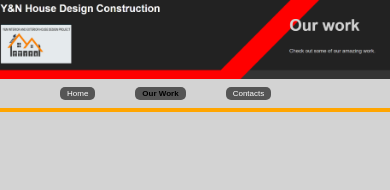
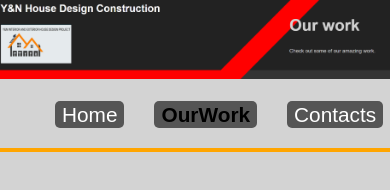
Before and after one commit to Tebogo220/Y-NHouseDesign, a plain HTML site: page gallery.html in a window 390 px wide. Drawn offline with Linux system fonts and the light colour scheme.

Commit message:
Update gallery.html

```diff
--- a/gallery.html
+++ b/gallery.html
@@ -37,7 +37,7 @@
 
 			#nav-bar li{
 				list-style: none;
-				margin: 0 20px;
+				margin: 0 15px;
 
 			}
 
@@ -59,21 +59,12 @@
 			margin-top: 10px;
 			}
 
-			@media only screen and (max-width: 685px){
-				body{
-				font-size: 0.7em;
-				}
+			@media only screen and (max-width: 425px){
+			    #nav-bar{
+			        font-size:1.3em;
+			    }
 			}
-			@media only screen and (max-width: 425px){
-				body{
-				font-size: 0.5em;
-				}
-			}
-			@media only screen and (max-width: 550px){
-				body{
-					font-size: 0.7;
-				}
-			}
+
 		</style>
 
 	</head>
@@ -84,7 +75,7 @@
 
 			<ul id="nav-bar">
 				<li><a href="index.html">Home</a></li>
-				<li><a href="gallery.html"><span id="current">Our Work</span></a></li>
+				<li><a href="gallery.html"><span id="current">OurWork</span></a></li>
 				<li><a href="contact.html">Contacts</a></li>
 			</ul>
 		</div>
@@ -96,7 +87,7 @@
 
 		<script>
 			// Base API URL
-			const API_BASE_URL = "https://your-app-name.onrender.com"; //  URL
+			const API_BASE_URL = "https://c0143927-9f28-465e-9fb4-130c30931e58-00-vlnqt436ojnh.spock.replit.dev/"; //  URL
 
 			// Fetch and display images
 			async function fetchImages() {
```
